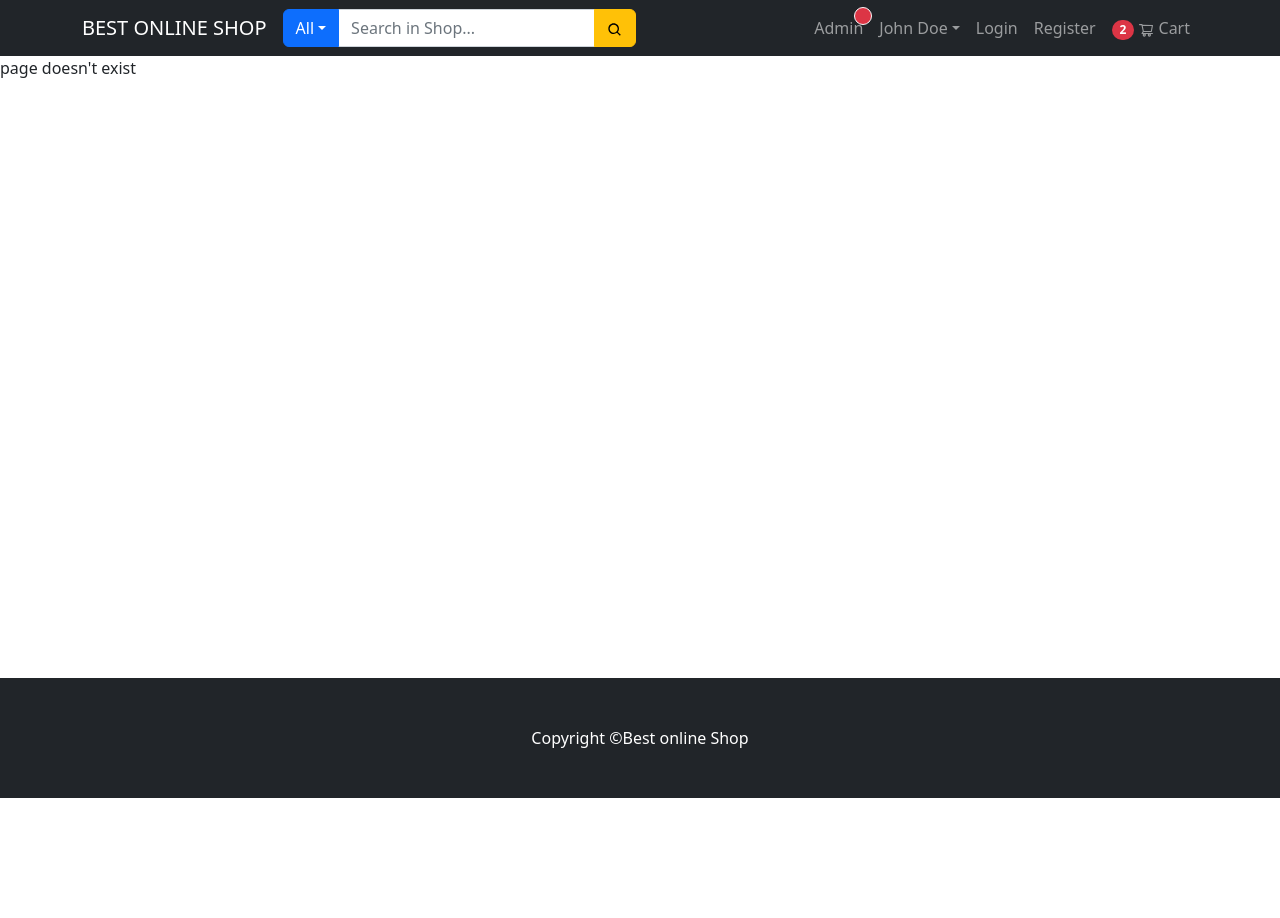
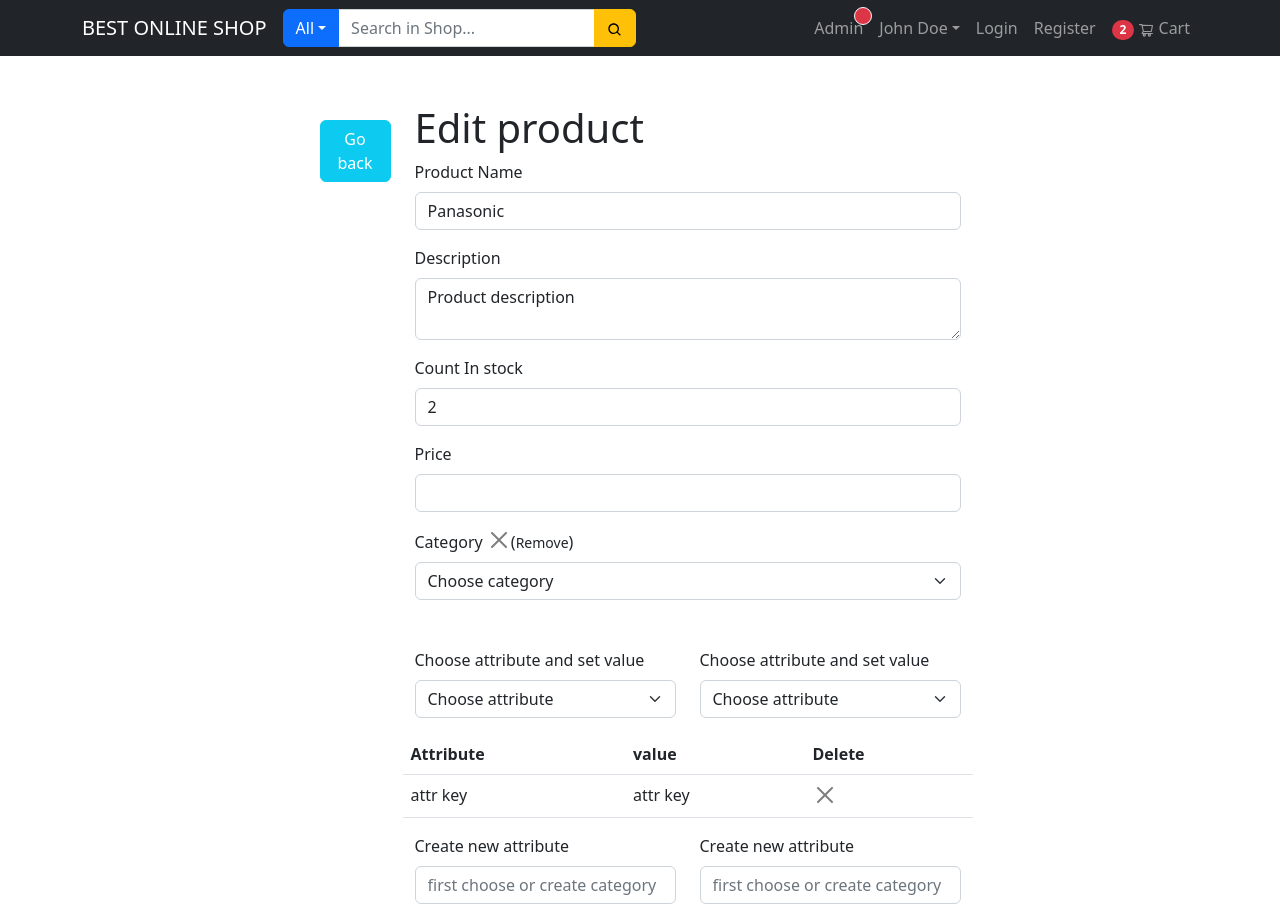
Before and after one commit to shahriarlimon/e-commerce-frontend, a React (Create React App) app: page /admin/product/edit-product in a window 1280 px wide. Shown: the top 918 px of the page. Before the commit the page ends 800 px from the top, so only its background shows below. Built offline with nearby package versions, Linux system fonts and the light colour scheme.

Commit message:
created admin edit product page

```diff
--- a/src/App.js
+++ b/src/App.js
@@ -2,6 +2,7 @@ import { Route, Routes } from "react-router-dom";
 import AdminAnalyticsPage from "./admin/AdminAnalyticsPage";
 import AdminChartsPage from "./admin/AdminChartsPage";
 import AdminCreateProductPage from "./admin/AdminCreateProductPage";
+import AdminEditProductPage from "./admin/AdminEditProductPage";
 import AdminEditUserPage from "./admin/AdminEditUserPage";
 import AdminOrderDetailsPage from "./admin/AdminOrderDetailsPage";
 import AdminOrdersPage from "./admin/AdminOrdersPage";
@@ -27,7 +28,7 @@ import ScrolToTop from "./utils/ScrolToTop";
 function App() {
   return (
     <>
-     <ScrolToTop/>
+      <ScrolToTop />
       <HeaderComponents />
       <Routes>
         <Route element={<RoutesWithUserChatComponent />}>
@@ -53,6 +54,7 @@ function App() {
           <Route path="/admin/products" element={<AdminProductsPage />} />
           <Route path="/admin/order-details" element={<AdminOrderDetailsPage />} />
           <Route path="/admin/product/create-new-product" element={<AdminCreateProductPage />} />
+          <Route path="/admin/product/edit-product" element={<AdminEditProductPage />} />
           <Route path="/admin/orders" element={<AdminOrdersPage />} />
           <Route path="/admin/chars" element={<AdminChartsPage />} />
           <Route path="/admin/analytics" element={<AdminAnalyticsPage />} />
--- a/src/admin/AdminEditProductPage.js
+++ b/src/admin/AdminEditProductPage.js
@@ -1,10 +1,195 @@
-import React from 'react';
+import React, { useState } from 'react';
+import { Alert, Button, CloseButton, Col, Container, Form, Image, Row, Table } from 'react-bootstrap';
+import { Link } from 'react-router-dom';
+import { ImCross } from 'react-icons/im'
+const onHover = {
+    cursor: "pointer",
+    position: "absolute",
+    left: "10px",
+    top: "-10px"
+}
+const AdminEditProductPage = () => {
+    const [validated, setValidated] = useState(false);
 
-const AdminEditProductPage = () => {
+    const handleSubmit = (event) => {
+        const form = event.currentTarget;
+        if (form.checkValidity() === false) {
+            event.preventDefault();
+            event.stopPropagation();
+        }
+
+        setValidated(true);
+    };
     return (
-        <div>
-            this is admin edit produt page
-        </div>
+        <Container style={{ marginBottom: "130px" }}>
+            <Row className='mt-5 justify-content-md-center'>
+                <Col md={1}>
+                    <Link className='btn btn-info my-3 text-white' to={"/admin/products"}> Go back</Link>
+                </Col>
+                <Col md={6}>
+                    <h1>Edit product</h1>
+                    <Form noValidate validated={validated} onSubmit={handleSubmit} >
+                        <Form.Group className='mb-3' controlId="formBasicProductName">
+                            <Form.Label> Product Name</Form.Label>
+                            <Form.Control
+                                required
+                                type="text"
+                                name='ProductName'
+                                defaultValue={"Panasonic"}
+                            />
+
+                        </Form.Group>
+                        <Form.Group className='mb-3' controlId="formBasicDescription">
+                            <Form.Label>Description </Form.Label>
+                            <Form.Control
+                                required
+                                type="text"
+                                as={"textarea"}
+                                name='description'
+                                defaultValue={"Product description"}
+                            />
+
+                        </Form.Group>
+                        <Form.Group className='mb-3' controlId="formBasicStock">
+                            <Form.Label>Count In stock</Form.Label>
+                            <Form.Control
+                                required
+                                type="number"
+                                name='stock'
+                                defaultValue={2}
+                            />
+
+                        </Form.Group>
+                        <Form.Group className='mb-3' controlId="formBasicPrice">
+                            <Form.Label> Price</Form.Label>
+                            <Form.Control
+                                required
+                                type="number"
+                                name='price'
+                                defaultValue={"$210"}
+                            />
+
+                        </Form.Group>
+                        <Form.Group className='mb-3' controlId="formBasicCategory">
+                            <Form.Label> Category <CloseButton />(<small>Remove</small>)</Form.Label>
+                            <Form.Select
+                                required
+                                type="number"
+                                name='category'
+                                aria-label='defalut select example'
+                            ><option value={""}>Choose category</option>
+                                <option value={"1"}>Laptop</option>
+                                <option value={"2"}>TV</option>
+                                <option value={"3"}>Games</option></Form.Select>
+
+                        </Form.Group>
+                        <Row className='mt-5'>
+                            <Col md={6}>
+                                <Form.Group className='mb-3' controlId="formBasicAttribute">
+                                    <Form.Label> Choose attribute and set value</Form.Label>
+                                    <Form.Select
+                                        required
+                                        type="number"
+                                        name='atrrkey'
+                                        aria-label='defalut select example'
+                                    ><option value={""}>Choose attribute</option>
+                                        <option value={"1"}>Laptop</option>
+                                        <option value={"2"}>TV</option>
+                                        <option value={"3"}>Games</option></Form.Select>
+
+                                </Form.Group>
+
+                            </Col>
+                            <Col md={6}>
+                                <Form.Group className='mb-3' controlId="formBasicAttribute">
+                                    <Form.Label> Choose attribute and set value</Form.Label>
+                                    <Form.Select
+                                        required
+                                        type="number"
+                                        name='atrrkey'
+                                        aria-label='defalut select example'
+                                    ><option value={""}>Choose attribute</option>
+                                        <option value={"1"}>Laptop</option>
+                                        <option value={"2"}>TV</option>
+                                        <option value={"3"}>Games</option></Form.Select>
+
+                                </Form.Group>
+                            </Col>
+                        </Row>
+                        <Row>
+                            <Table hover>
+                                <thead>
+                                    <tr>
+                                        <th>Attribute</th>
+                                        <th>value</th>
+                                        <th>Delete</th>
+                                    </tr>
+                                </thead>
+                                <tbody>
+                                    <tr>
+                                        <td>attr key</td>
+                                        <td>attr key</td>
+                                        <td><CloseButton /></td>
+                                    </tr>
+                                </tbody>
+                            </Table>
+                        </Row>
+                        <Row>
+                            <Col md={6}>
+                                <Form.Group className='mb-3' controlId="formBasicNewAttribute">
+                                    <Form.Label> Create new attribute</Form.Label>
+                                    <Form.Control
+                                        required
+                                        type="text"
+                                        name='newAttrValue'
+                                        disabled={false}
+                                        placeholder="first choose or create category"
+
+                                    />
+
+                                </Form.Group>
+
+                            </Col>
+                            <Col md={6}>
+                                <Form.Group className='mb-3' controlId="formBasicNewAttribute">
+                                    <Form.Label> Create new attribute</Form.Label>
+                                    <Form.Control
+                                        required
+                                        type="text"
+                                        name='newAttrValue'
+                                        disabled={false}
+                                        placeholder="first choose or create category"
+
+                                    />
+
+                                </Form.Group>
+
+                            </Col>
+                        </Row>
+                        <Alert variant="primary">
+                            After typing attribute key and value press enter on one of the field
+                        </Alert>
+                        <Form.Group className='mb-3' controlId="formMultipleFile">
+                            <Form.Label>Images</Form.Label>
+                            <Form.Control required name='multipleFile' type="file" multiple />
+                            <Row className='mt-3'>
+                                <Col style={{ position: "relative" }} xs={3}>
+                                    <Image fluid src='/images/monitors-category.png' />
+                                    <ImCross style={onHover} className='text-danger ' />
+                                </Col>
+                                <Col style={{ position: "relative" }} xs={3}>
+                                    <Image fluid src='/images/monitors-category.png' />
+                                    <ImCross style={onHover} className='text-danger ' />
+                                </Col>
+                            </Row>
+
+                        </Form.Group>
+
+                        <Button type='submit' variant="primary">Update</Button>
+                    </Form>
+                </Col>
+            </Row>
+        </Container>
     );
 };
 
```
